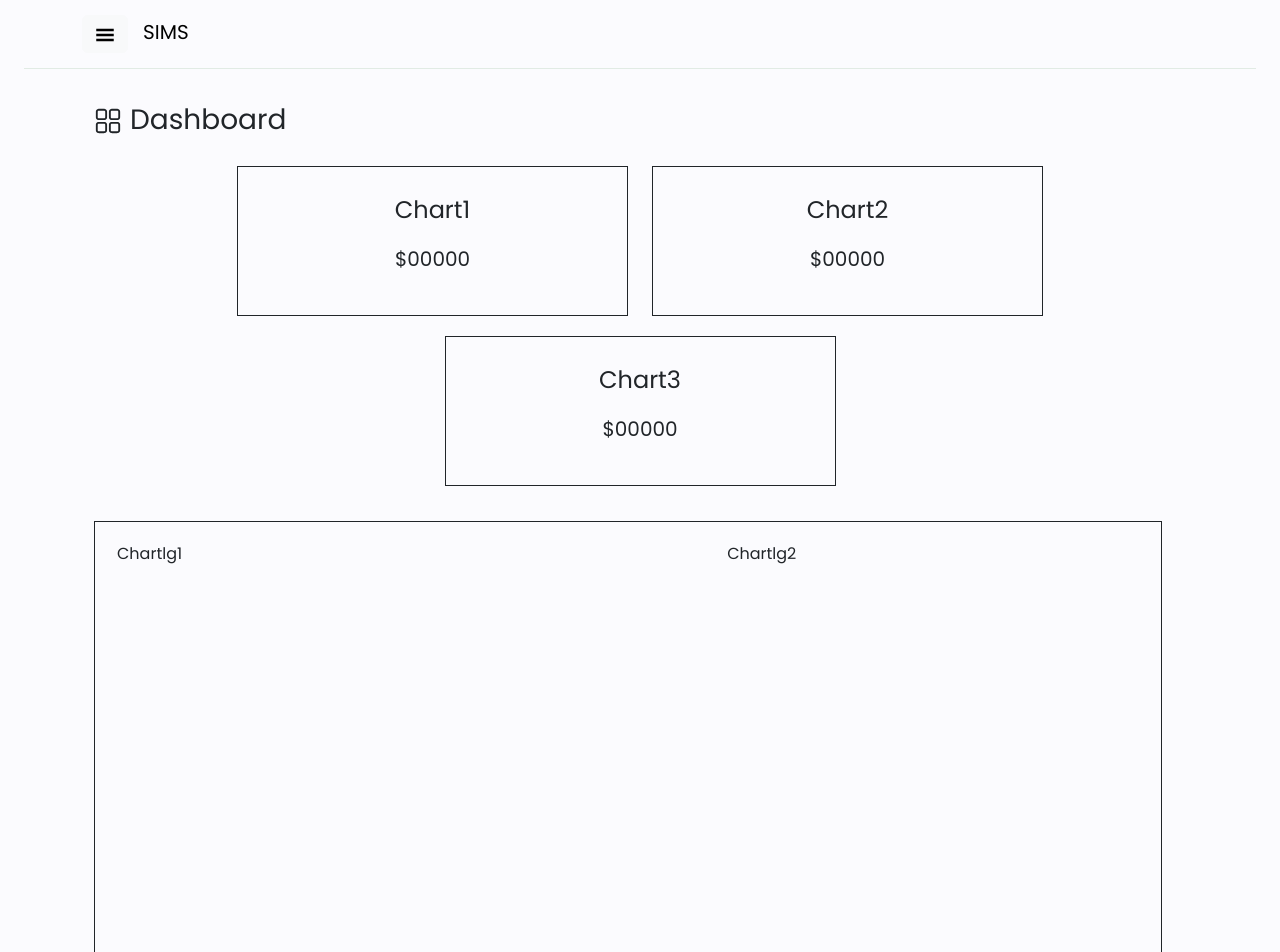
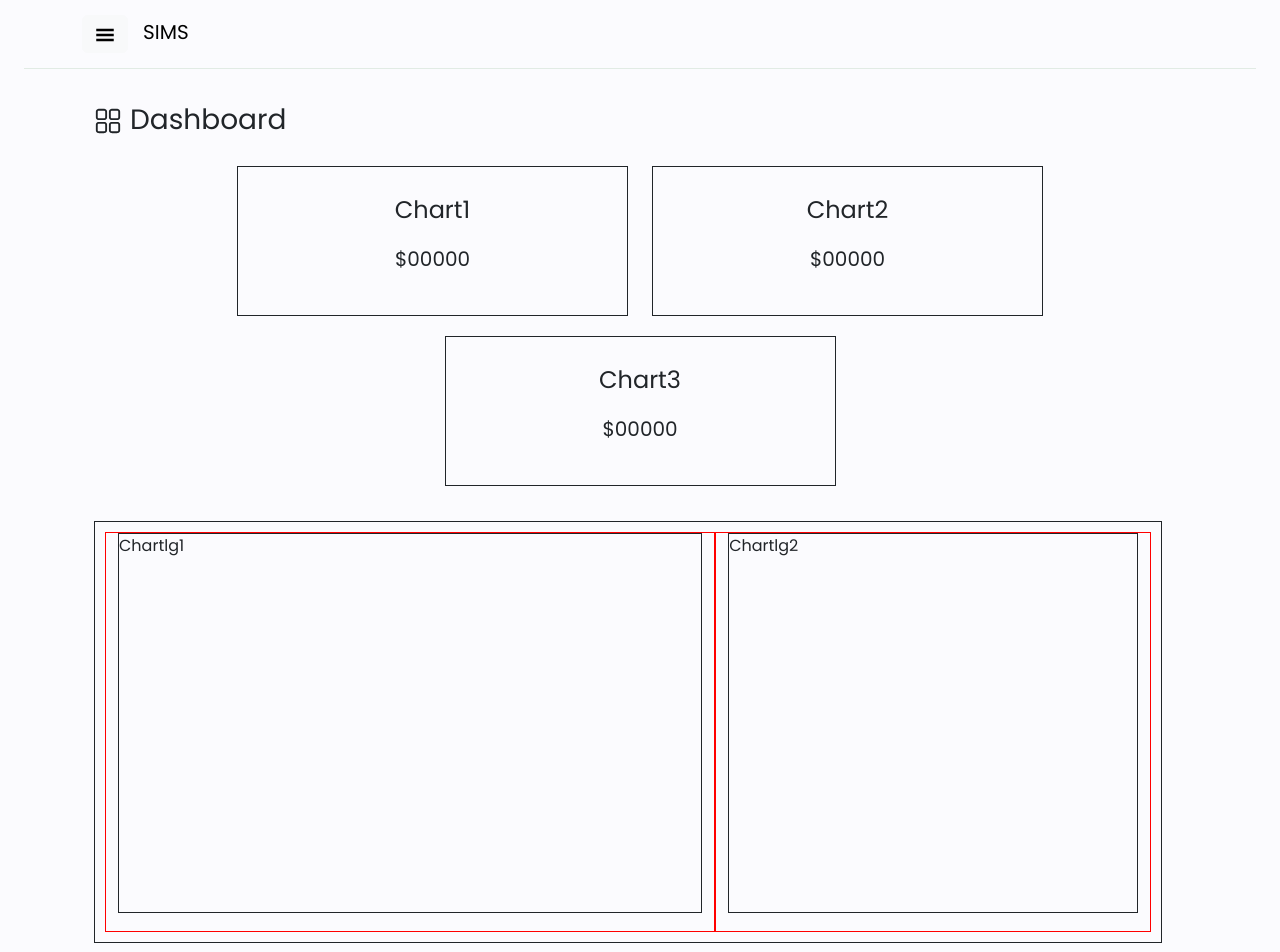
Before and after one commit to MarkRyuo/SalesInventoryManagementSystem_SIMS, a React (Vite) app in the folder client/: page /DashboardPage in a window 1280 px wide. Built offline with nearby package versions, Linux system fonts and the light colour scheme.

Commit message:
Subject: Body

```diff
--- a/client/src/components/Dashboard/Chartcomp/ChartLg.jsx
+++ b/client/src/components/Dashboard/Chartcomp/ChartLg.jsx
@@ -8,7 +8,7 @@ function ChartLg({chartlg}) {
 
         <div className = "containerChartlg" >
             {chartlg.map((chartlg) => (
-                <div className="contentChartLg" key={chartlg.id}>
+                <div className="contentChartLg" key={chartlg.id} style={{border: "1px solid", width: "100%", height: "380px"}}>
                     <p>{chartlg.title}</p>
                 </div>
             ))}
--- a/client/src/components/Dashboard/Dashboard.module.css
+++ b/client/src/components/Dashboard/Dashboard.module.css
@@ -27,10 +27,9 @@
 /** Design in Chart Large*/
 
 .colChartlg {
-    /* border: 1px solid red; */
+    border: 1px solid red;
 
     height: 400px;
-    margin-top: 10px;
 }
 
 .rowChartlg {
```
Also changed, not shown: client/src/components/Dashboard/BigCharts.jsx (+4 -4 lines).
